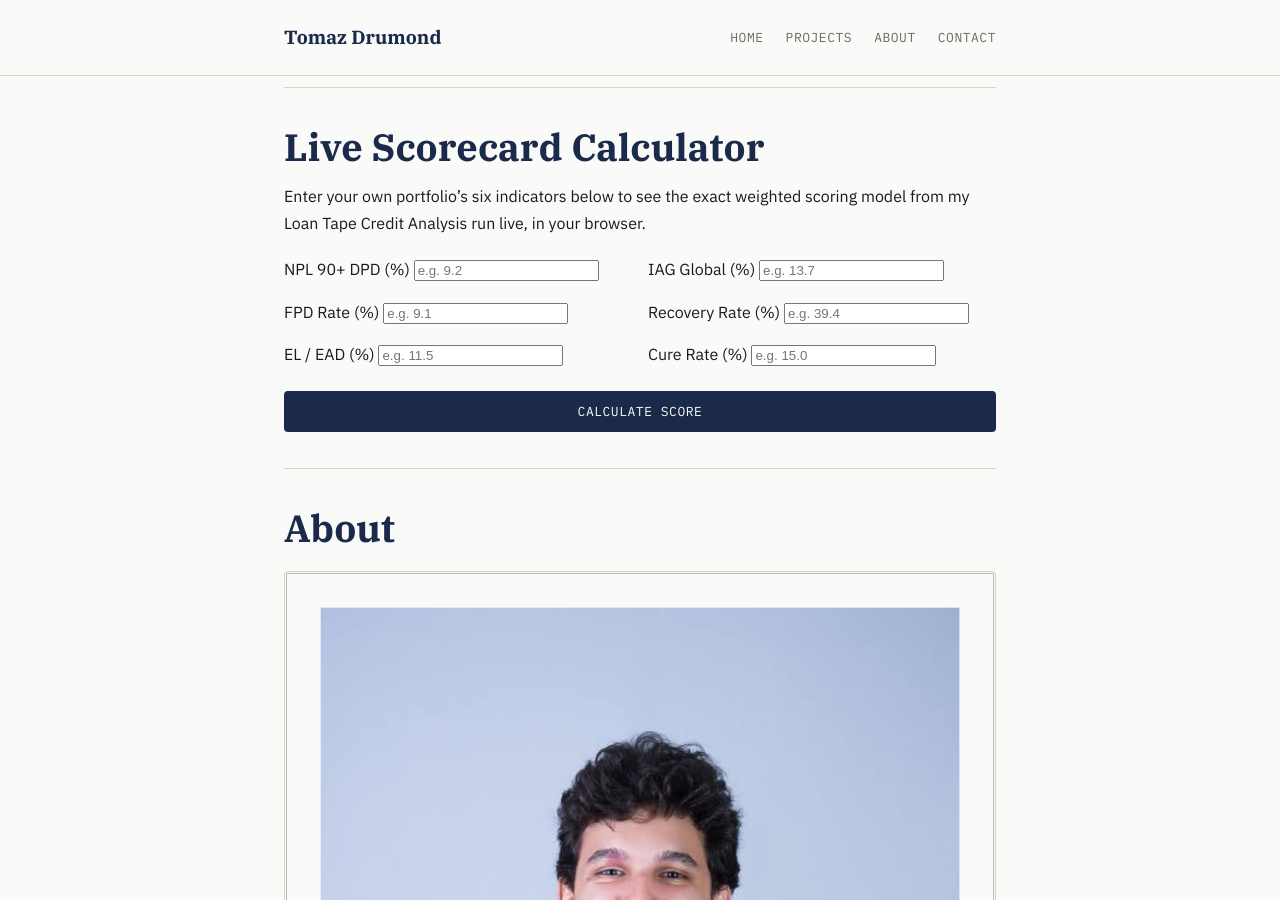
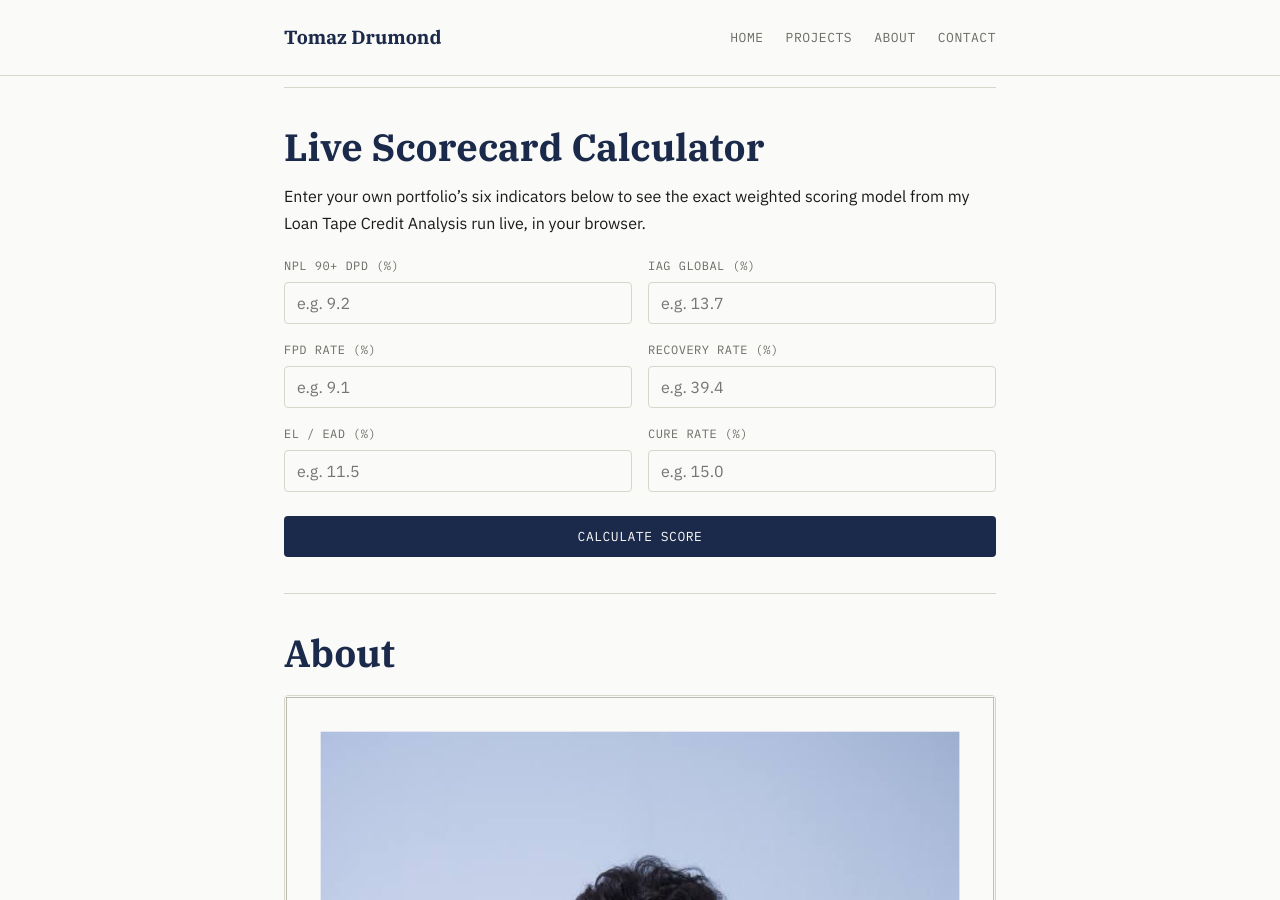
Before and after one commit to TomazDrumond/TomazDrumond.github.io, a Jekyll site: the page built from index.md, in a window 1280 px wide and 900 px high, scrolled down 2429 px. Built offline with Jekyll 4.4.1, drawn with Linux system fonts in a browser that asks for light colours.

Commit message:
Update index.md

```diff
--- a/index.md
+++ b/index.md
@@ -26,29 +26,15 @@ Itaú Quant Model · CFA · MBA models · Quant models
 Enter your own portfolio's six indicators below to see the exact weighted scoring model from my Loan Tape Credit Analysis run live, in your browser.
 
 <div class="calc-form">
-  <label>NPL 90+ DPD (%)
-    <input type="number" id="calc-npl" step="0.1" placeholder="e.g. 9.2">
-  </label>
-  <label>IAG Global (%)
-    <input type="number" id="calc-iag" step="0.1" placeholder="e.g. 13.7">
-  </label>
-  <label>FPD Rate (%)
-    <input type="number" id="calc-fpd" step="0.1" placeholder="e.g. 9.1">
-  </label>
-  <label>Recovery Rate (%)
-    <input type="number" id="calc-recovery" step="0.1" placeholder="e.g. 39.4">
-  </label>
-  <label>EL / EAD (%)
-    <input type="number" id="calc-el" step="0.1" placeholder="e.g. 11.5">
-  </label>
-  <label>Cure Rate (%)
-    <input type="number" id="calc-cure" step="0.1" placeholder="e.g. 15.0">
-  </label>
-
-  <button id="calc-submit" type="button">Calculate Score</button>
-
-  <div id="calc-result" class="calc-result" style="display:none;"></div>
-  <div id="calc-error" class="calc-error" style="display:none;"></div>
+<div class="calc-field"><label for="calc-npl">NPL 90+ DPD (%)</label><input type="number" id="calc-npl" step="0.1" placeholder="e.g. 9.2"></div>
+<div class="calc-field"><label for="calc-iag">IAG Global (%)</label><input type="number" id="calc-iag" step="0.1" placeholder="e.g. 13.7"></div>
+<div class="calc-field"><label for="calc-fpd">FPD Rate (%)</label><input type="number" id="calc-fpd" step="0.1" placeholder="e.g. 9.1"></div>
+<div class="calc-field"><label for="calc-recovery">Recovery Rate (%)</label><input type="number" id="calc-recovery" step="0.1" placeholder="e.g. 39.4"></div>
+<div class="calc-field"><label for="calc-el">EL / EAD (%)</label><input type="number" id="calc-el" step="0.1" placeholder="e.g. 11.5"></div>
+<div class="calc-field"><label for="calc-cure">Cure Rate (%)</label><input type="number" id="calc-cure" step="0.1" placeholder="e.g. 15.0"></div>
+<button id="calc-submit" type="button">Calculate Score</button>
+<div id="calc-result" class="calc-result" style="display:none;"></div>
+<div id="calc-error" class="calc-error" style="display:none;"></div>
 </div>
 
 </section>
```
